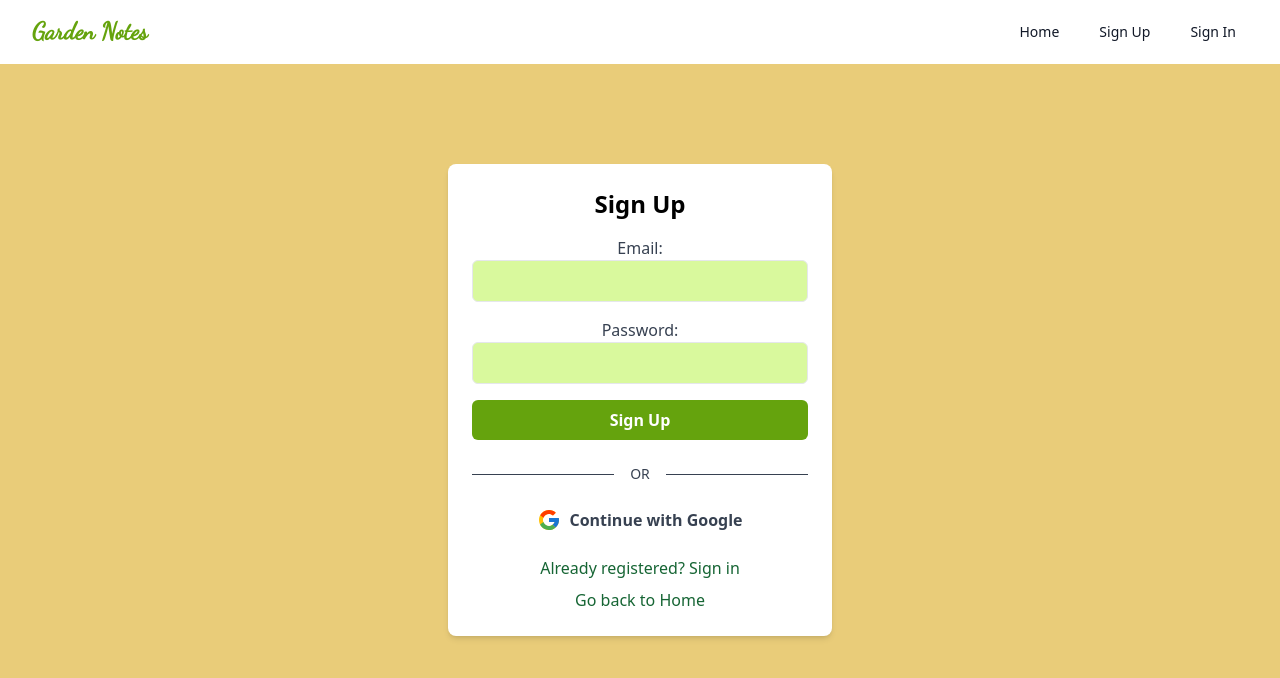
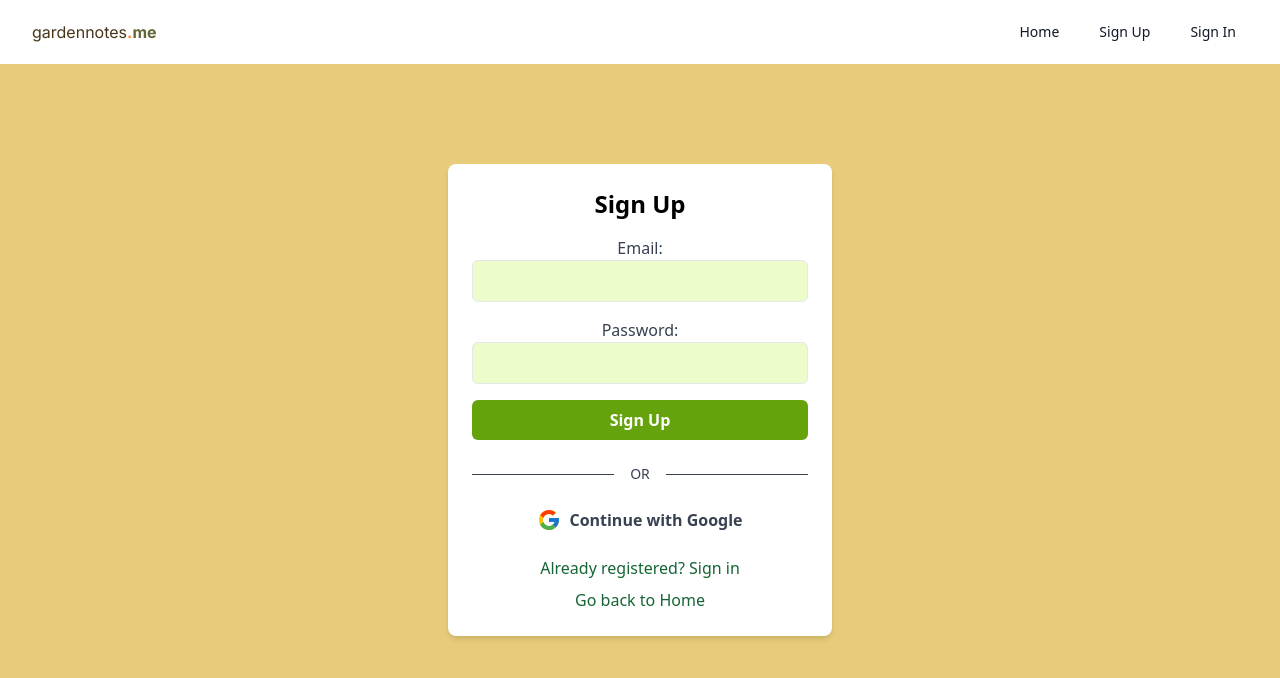
Before and after one commit to tid213/gnm, a React (Create React App) app in the folder client/: page /signup in a window 1280 px wide. Shown: the top 678 px of the page. Built offline with nearby package versions, Linux system fonts and the light colour scheme; no server answers; the HTML template or start-up script is replaced by a standard one.

Commit message:
changed form input color on signup, changed links to home page on navbars

```diff
--- a/client/src/components/SignUpForm.jsx
+++ b/client/src/components/SignUpForm.jsx
@@ -43,7 +43,7 @@ const SignUpForm = () => {
           <label className="block text-gray-700">Email:</label>
           <input
             type="email"
-            className="w-full px-4 py-2 border rounded-md bg-lime-200 focus:outline-none focus:border-lime-500"
+            className="w-full px-4 py-2 border rounded-md bg-lime-100 focus:outline-none focus:border-lime-500"
             value={email}
             onChange={(e) => setEmail(e.target.value)}
             required
@@ -53,7 +53,7 @@ const SignUpForm = () => {
           <label className="block text-gray-700">Password:</label>
           <input
             type="password"
-            className="w-full px-4 py-2 border rounded-md bg-lime-200 focus:outline-none focus:border-lime-500"
+            className="w-full px-4 py-2 border rounded-md bg-lime-100 focus:outline-none focus:border-lime-500"
             value={password}
             onChange={(e) => setPassword(e.target.value)}
             required
--- a/client/src/pages/Home.jsx
+++ b/client/src/pages/Home.jsx
@@ -42,7 +42,7 @@ function Home () {
                 <div className="hidden lg:flex lg:items-center lg:justify-end lg:flex-1">
                     {/* Navigation Links */}
                     <nav className="flex space-x-4">
-                    <Link to="/home" className="text-gray-900 hover:bg-gray-200 px-3 py-2 rounded-md text-sm font-medium">Home</Link>
+                    <Link to="/" className="text-gray-900 hover:bg-gray-200 px-3 py-2 rounded-md text-sm font-medium">Home</Link>
                     <Link to="/signup" className="text-gray-900 hover:bg-gray-200 px-3 py-2 rounded-md text-sm font-medium">Sign Up</Link>
                     <Link to="/signin" className="text-gray-900 hover:bg-gray-200 px-3 py-2 rounded-md text-sm font-medium">Sign In</Link>
                     </nav>
@@ -62,7 +62,7 @@ function Home () {
             {isOpen && (
                 <div className="lg:hidden">
                 <div className="px-2 pt-2 pb-3 space-y-1 sm:px-3 shadow-md">
-                    <Link to="/home" className="block px-3 py-2 rounded-md text-base font-medium text-gray-900 hover:bg-gray-50">Home</Link>
+                    <Link to="/" className="block px-3 py-2 rounded-md text-base font-medium text-gray-900 hover:bg-gray-50">Home</Link>
                     <Link to="/signup" className="block px-3 py-2 rounded-md text-base font-medium text-gray-900 hover:bg-gray-50">Sign Up</Link>
                     <Link to="/signin" className="block px-3 py-2 rounded-md text-base font-medium text-gray-900 hover:bg-gray-50">Sign In</Link>
                 </div>
@@ -83,7 +83,7 @@ function Home () {
 
                     {/* Paragraph */}
                     <p className="inter font-light max-w-prose px-8 text-lg text-black text-center ">
-                    Your all-in-one solution for plant lovers. Whether you're a seasoned gardener or just starting out, GardenNotes.me helps you keep track of all your plants effortlessly.
+                    Your all-in-one solution for plant lovers. Whether you're a seasoned gardener or just starting out, gardennotes.me helps you keep track of all your plants effortlessly.
                     </p>
                     {/* Buttons */}
                     <div className="flex flex-col w-full lg:justify-center items-center mt-6 lg:flex-row">
--- a/client/src/pages/SignIn.jsx
+++ b/client/src/pages/SignIn.jsx
@@ -34,12 +34,12 @@ function SignIn(){
                 <div className="flex justify-between h-16">
                 <div className="flex-shrink-0 flex items-center">
                     {/* Logo */}
-                    <h1 className="text-2xl font-bold dancing-script text-lime-600">Garden Notes</h1>
+                    <h1 className="text-base font-normal inter text-customBrown">gardennotes<b className="text-customOrange">.</b><b className="text-customMidGreen">me</b></h1>
                 </div>
                 <div className="hidden lg:flex lg:items-center lg:justify-end lg:flex-1">
                     {/* Navigation Links */}
                     <nav className="flex space-x-4">
-                    <Link to="/home" className="text-gray-900 hover:bg-gray-200 px-3 py-2 rounded-md text-sm font-medium">Home</Link>
+                    <Link to="/" className="text-gray-900 hover:bg-gray-200 px-3 py-2 rounded-md text-sm font-medium">Home</Link>
                     <Link to="/signup" className="text-gray-900 hover:bg-gray-200 px-3 py-2 rounded-md text-sm font-medium">Sign Up</Link>
                     <Link to="/signin" className="text-gray-900 hover:bg-gray-200 px-3 py-2 rounded-md text-sm font-medium">Sign In</Link>
                     </nav>
@@ -59,7 +59,7 @@ function SignIn(){
             {isOpen && (
                 <div className="lg:hidden">
                 <div className="px-2 pt-2 pb-3 space-y-1 sm:px-3 shadow-md">
-                    <Link to="/home" className="block px-3 py-2 rounded-md text-base font-medium text-gray-900 hover:bg-gray-50">Home</Link>
+                    <Link to="/" className="block px-3 py-2 rounded-md text-base font-medium text-gray-900 hover:bg-gray-50">Home</Link>
                     <Link to="/signup" className="block px-3 py-2 rounded-md text-base font-medium text-gray-900 hover:bg-gray-50">Sign Up</Link>
                     <Link to="/signin" className="block px-3 py-2 rounded-md text-base font-medium text-gray-900 hover:bg-gray-50">Sign In</Link>
                 </div>
--- a/client/src/pages/SignUp.jsx
+++ b/client/src/pages/SignUp.jsx
@@ -35,12 +35,12 @@ function SignUp(){
                 <div className="flex justify-between h-16">
                 <div className="flex-shrink-0 flex items-center">
                     {/* Logo */}
-                    <h1 className="text-2xl font-bold dancing-script text-lime-600">Garden Notes</h1>
+                    <h1 className="text-base font-normal inter text-customBrown">gardennotes<b className="text-customOrange">.</b><b className="text-customMidGreen">me</b></h1>
                 </div>
                 <div className="hidden lg:flex lg:items-center lg:justify-end lg:flex-1">
                     {/* Navigation Links */}
                     <nav className="flex space-x-4">
-                    <Link to="/home" className="text-gray-900 hover:bg-gray-200 px-3 py-2 rounded-md text-sm font-medium">Home</Link>
+                    <Link to="/" className="text-gray-900 hover:bg-gray-200 px-3 py-2 rounded-md text-sm font-medium">Home</Link>
                     <Link to="/signup" className="text-gray-900 hover:bg-gray-200 px-3 py-2 rounded-md text-sm font-medium">Sign Up</Link>
                     <Link to="/signin" className="text-gray-900 hover:bg-gray-200 px-3 py-2 rounded-md text-sm font-medium">Sign In</Link>
                     </nav>
@@ -60,7 +60,7 @@ function SignUp(){
             {isOpen && (
                 <div className="lg:hidden">
                 <div className="px-2 pt-2 pb-3 space-y-1 sm:px-3 shadow-md">
-                    <Link to="/home" className="block px-3 py-2 rounded-md text-base font-medium text-gray-900 hover:bg-gray-50">Home</Link>
+                    <Link to="/" className="block px-3 py-2 rounded-md text-base font-medium text-gray-900 hover:bg-gray-50">Home</Link>
                     <Link to="/signup" className="block px-3 py-2 rounded-md text-base font-medium text-gray-900 hover:bg-gray-50">Sign Up</Link>
                     <Link to="/signin" className="block px-3 py-2 rounded-md text-base font-medium text-gray-900 hover:bg-gray-50">Sign In</Link>
                 </div>
```
